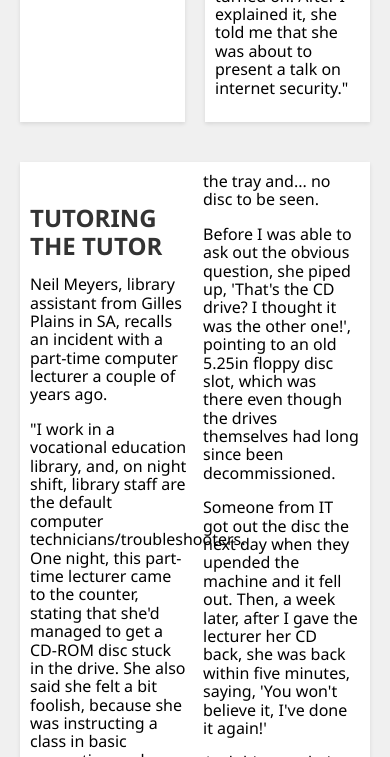
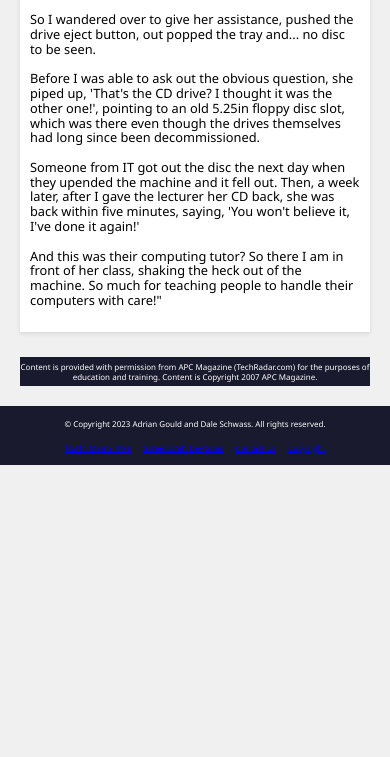
Before and after one commit to Daschwas/WebTechProj, a plain HTML site: page phase-2/index.html in a window 390 px wide. Shown: the part 1243-2000 px from the top of the page. After the commit the page ends 1708 px from the top, so only its background shows below. Drawn offline with Linux system fonts and the light colour scheme.

Commit message:
feat: site mobile body
adding mobile format for the body text

```diff
--- a/phase-2/index.html
+++ b/phase-2/index.html
@@ -87,6 +87,7 @@
         margin-bottom: 20px;
         break-inside: avoid;
         column-count: 2;
+        word-break: break-word;
       }
 
       p {
@@ -110,14 +111,43 @@
           display: none;
         }
         .page-header
-        {font-size: 9px;
+        {font-size: .5em;
         max-width: 768px;
           margin: 0 auto;
           padding: 5px 0;
         }
 
+        .body-header
+        {font-size: .8em;
+          max-width: 768px;
+          margin: 0 auto;
+          padding: 5px 0;
+        }
+
+        .preamble {font-size: .75em;}
+
+        .grid-container
+        {font-size: .8em;
+          max-width: 768px;
+          margin: 0 auto;
+          padding: 5px 0;
+
+        }
+
+        .article-odd, .article {
+          grid-column: span 2;
+          column-count: 1;
+          word-break: break-word;
+        }
+
+        .copyright-footer {
+          font-size: .5em;
+          max-width: 768px;
+          margin: 0 auto;
+          padding: 5px 0;
+        }
         .page-footer
-        {font-size: 9px;
+        {font-size: .5em;
           max-width: 768px;
           margin: 0 auto;
           padding: 5px 0;
@@ -137,7 +167,7 @@
   <header class = "page-header">
     <div>
       <h1>Certificate IV in IT (Programming) Web Tech Portfolio</h1>
-      <img src="https://placehold.co/64?text=logo" alt="Logo">
+      <img class = "logo" src="https://placehold.co/64?text=logo" alt="Logo">
     </div>
     <nav class="navigation-header">
       <ul>
@@ -154,7 +184,7 @@
 
         <header>
           <h2 class="body-header">Teacher + Student = dumb and dumber</h2></header>
-        <p>This content is derived from APC Magazine, November 2007.
+        <p class = "preamble">This content is derived from APC Magazine, November 2007.
 
           We had no idea there were so many dumb IT trainers and students out there.
 
@@ -213,7 +243,7 @@
         </div>
 
         </div>
-        <footer>
+        <footer class = "copyright-footer">
           Content is provided with permission from APC Magazine (TechRadar.com) for the
           purposes of education and training. Content is Copyright 2007 APC Magazine.
         </footer>
```
